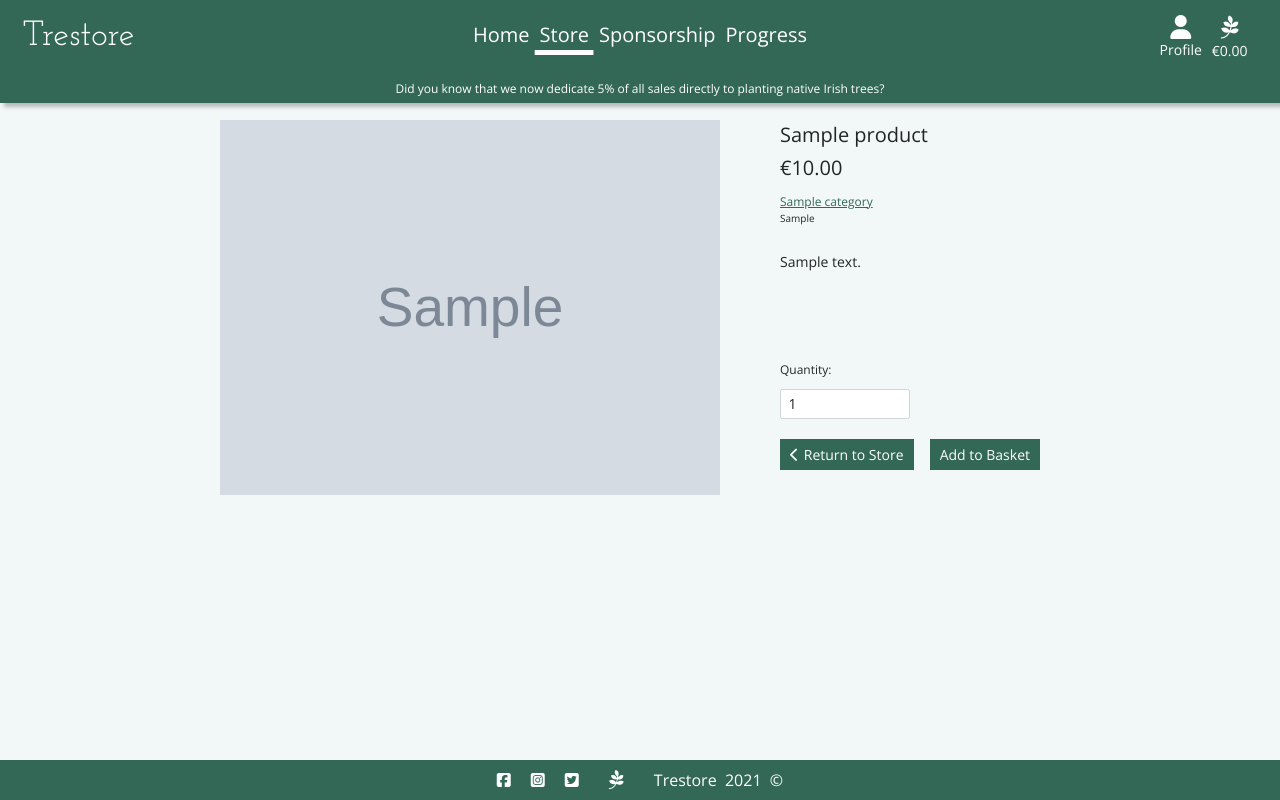
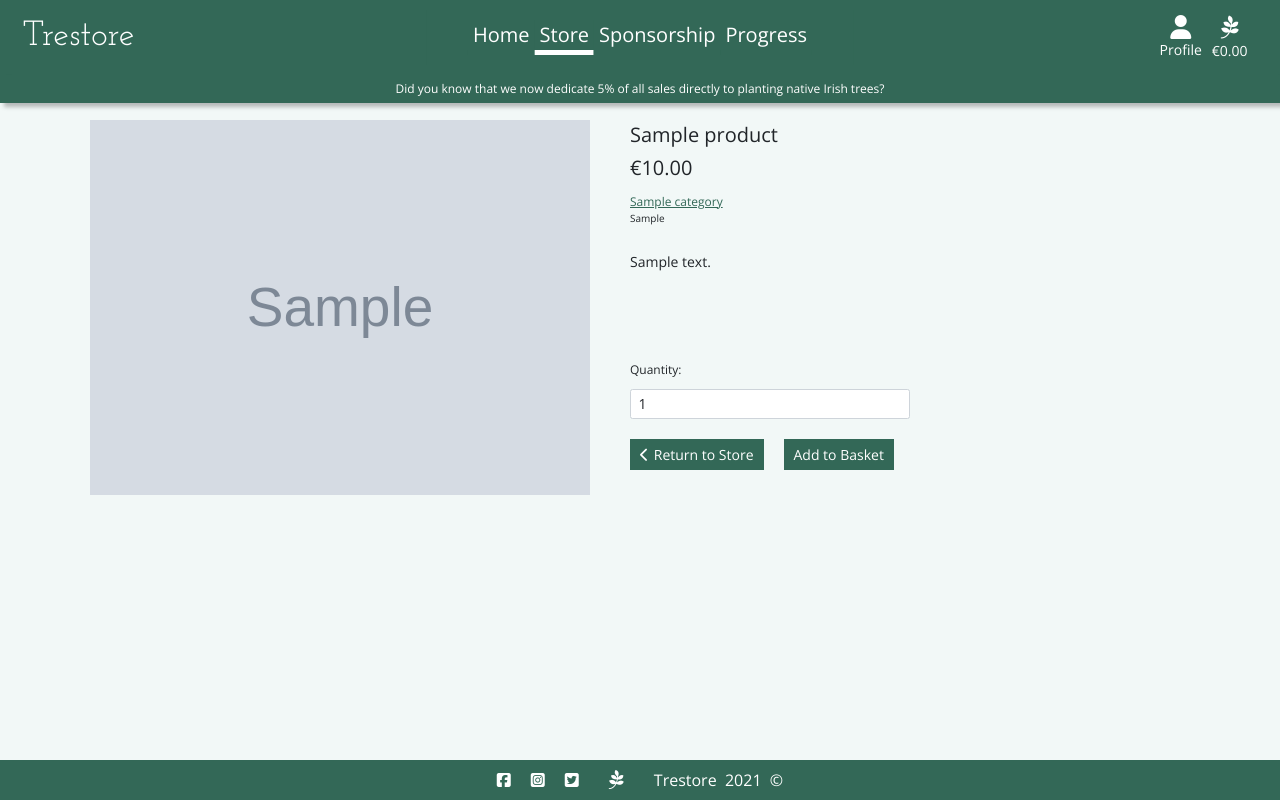
Before and after one commit to zackgithuboriginal/trestore-milestone-project-4, a Django app: page /products/product_details/1/ in a window 1280 px wide. Run offline with Django 3.2, Linux system fonts and the light colour scheme; tables that the repository leaves empty hold one stand-in row (values such as "Sample post"); grey boxes marked "Sample" are stand-in pictures; some libraries are stand-ins or nearby versions.

Commit message:
Updated product details styling

```diff
--- a/static/css/base.css
+++ b/static/css/base.css
@@ -868,7 +868,11 @@ h2.error-text {
     margin-top: 2rem;
     display: flex;
     flex-direction: row;
-    justify-content: space-between;
+    justify-content: flex-start;
+}
+
+.pd-options input {
+    margin-left: 2rem;
 }
 
 .pd-options .icon {
@@ -2138,9 +2142,9 @@ footer p,
         display: flex;
         flex-direction: column;
         justify-content: flex-start;
-        width: auto;
+        width: 50%;
         min-width: 30rem;
-        padding: 0 2rem 2rem 2rem;
+        padding: 0;
         margin-left: auto;
         margin-right: auto;
         margin-top: 0;
@@ -2227,7 +2231,10 @@ footer p,
         justify-content: center;
     }
 
-    .product-details-info-container,
+    .product-details-info-container {
+        margin:0 0 0 2rem;
+    }
+
     .product-image-container {
         margin: 0
     }
```
